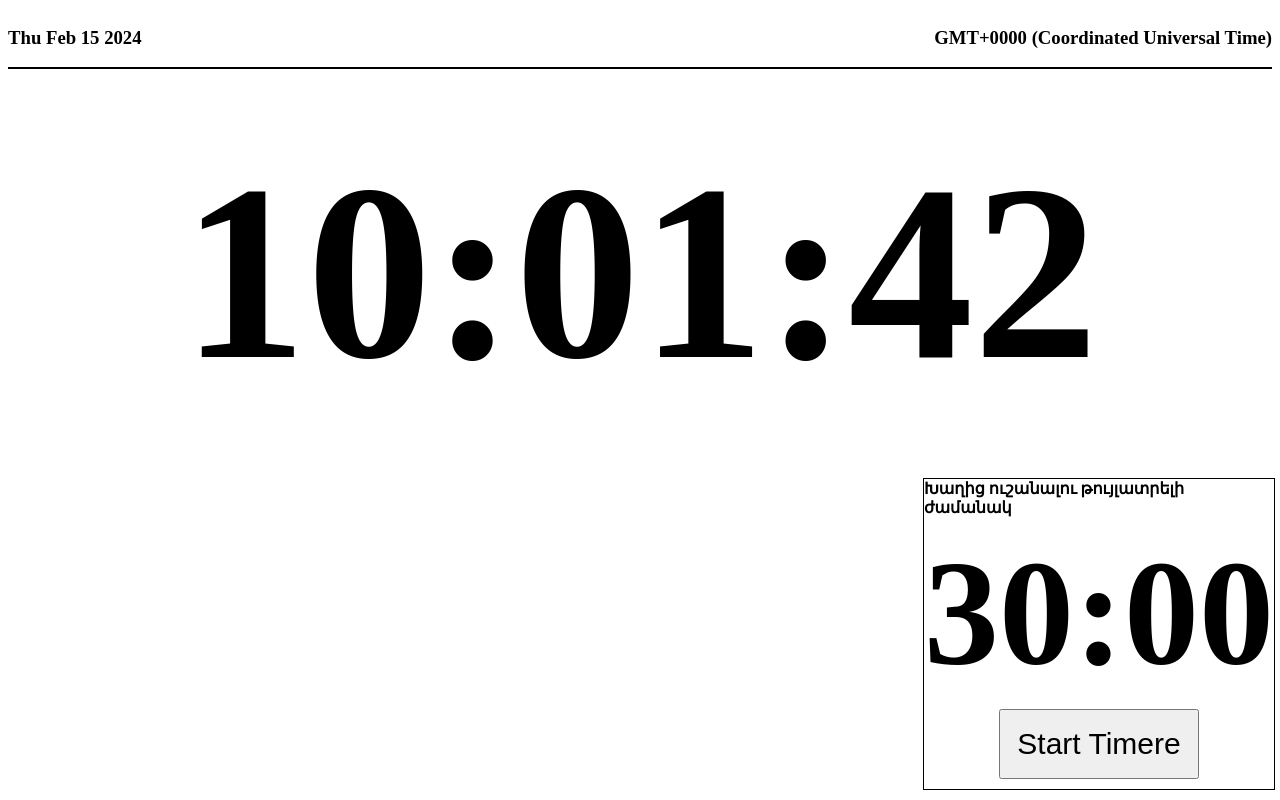
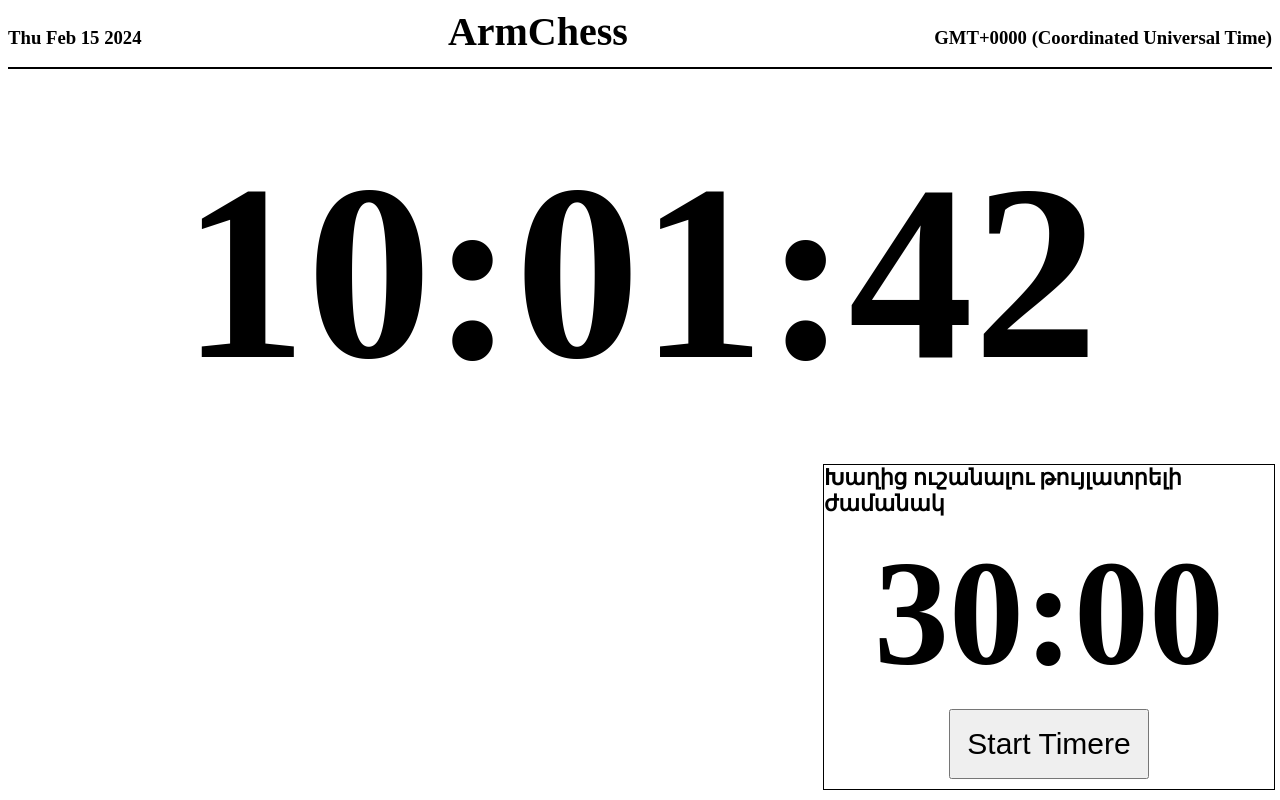
Before and after one commit to armchess/armchess.github.io, a plain HTML site: page chess_timer/index.html in a window 1280 px wide. Drawn offline with Linux system fonts and the light colour scheme.

Commit message:
change timer

```diff
--- a/chess_timer/index.html
+++ b/chess_timer/index.html
@@ -7,11 +7,14 @@
     <link rel="stylesheet" href="style.css">
 </head>
 <body>
-    <div class="header"><h3 id="h3_1"></h3><h3 id="h3_2"></h3></div>
+    <div class="header">
+      <h3 id="h3_1"></h3>
+      <h3 style="font-size: 40px; margin: 0px;">ArmChess</h3>
+      <h3 id="h3_2"></h3></div>
 <div class="line" class="containers"></div>
 <div class="real_time"><h1 id="real_time"></h1></div>
 <div class="containers timer">
-  <b>Խաղից ուշանալու թույլատրելի ժամանակ</b>
+  <b style="font-size: 22px;">Խաղից ուշանալու թույլատրելի ժամանակ</b>
   <h2>30:00</h2>
   <button id="start_button">Start Timere</button>
 </div>
--- a/chess_timer/style.css
+++ b/chess_timer/style.css
@@ -32,7 +32,7 @@
     margin-bottom: 10px
   }
   .timer {
-    width: 350px;
+    width: 450px;
     position: absolute;
     bottom: 10px;
     right: 5px;
```
